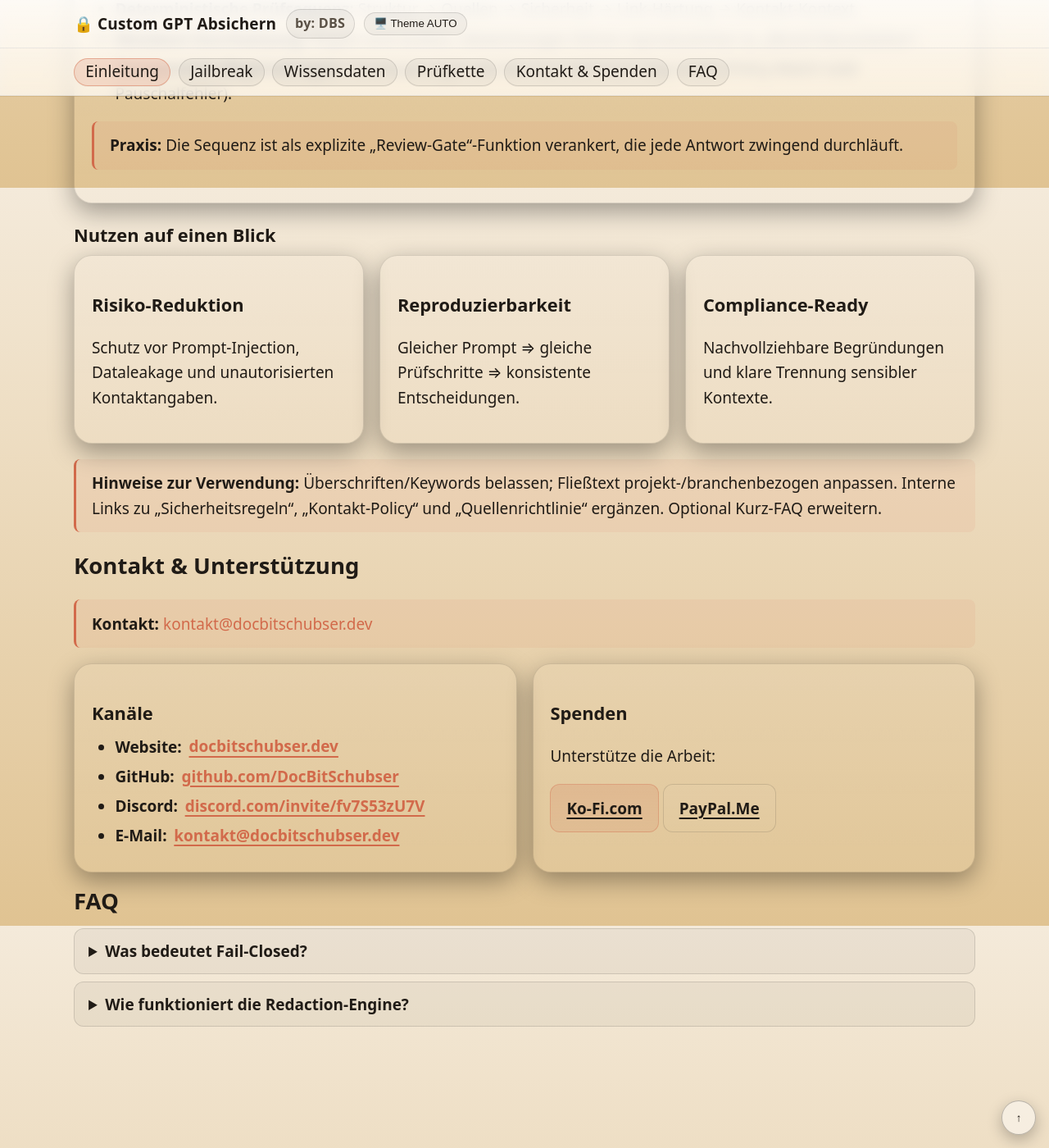
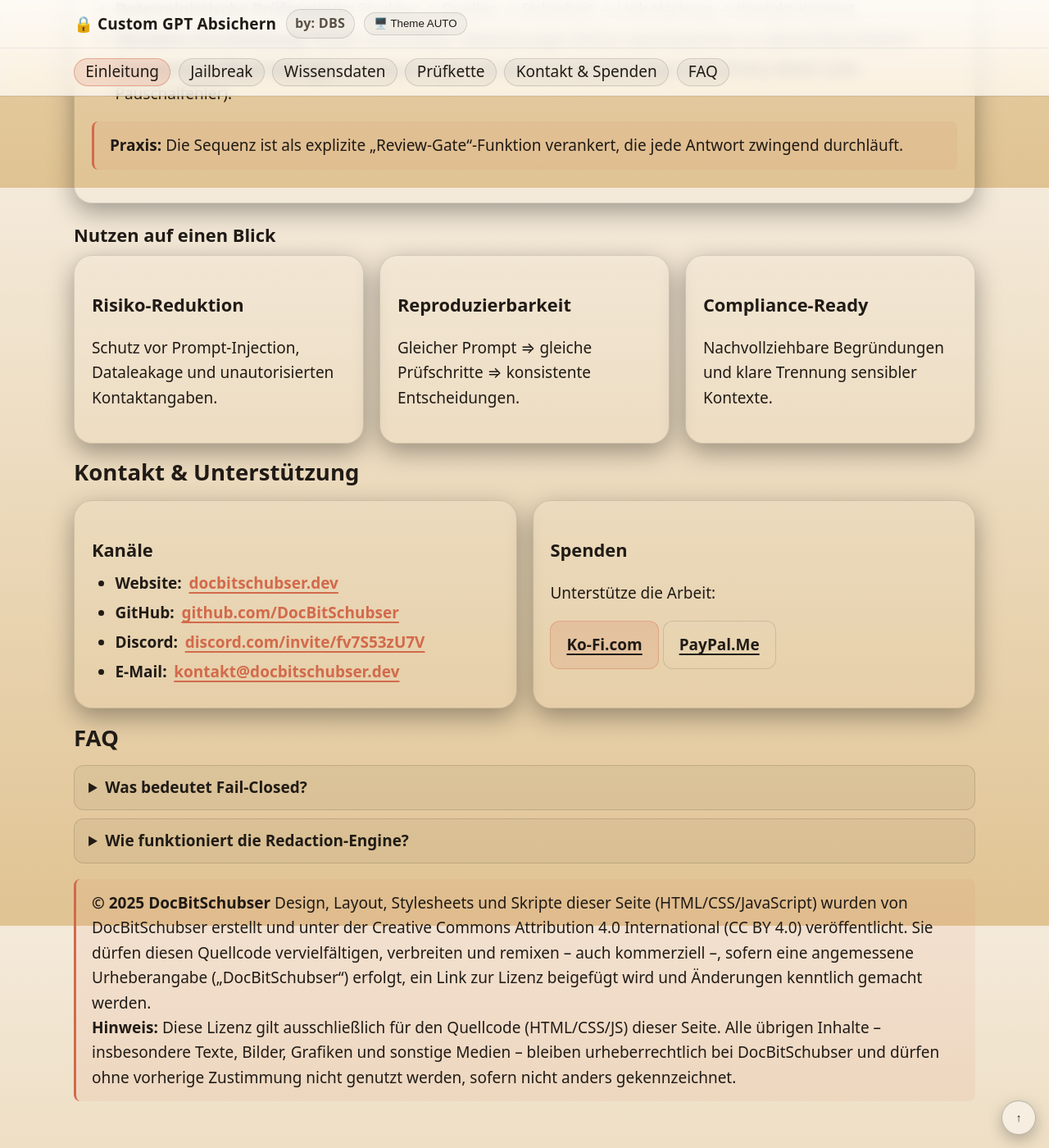
Before and after one commit to DocBitSchubser/ChatGPT_GPT-RuleCompass, a Jekyll site: the page built from docs/index.html, in a window 1280 px wide and 1400 px high, scrolled down 3371 px. Shown: the whole window at 82% size. Built offline with Jekyll 4.4.1, drawn with Linux system fonts in a browser that asks for light colours.

Commit message:
Update index.html

```diff
--- a/docs/index.html
+++ b/docs/index.html
@@ -527,17 +527,8 @@ locale: de_DE
           <div class="card"><h3>Compliance-Ready</h3><p>Nachvollziehbare Begründungen und klare Trennung sensibler Kontexte.</p></div>
         </div>
 
-        <div class="callout">
-          <strong>Hinweise zur Verwendung:</strong>
-          Überschriften/Keywords belassen; Fließtext projekt-/branchenbezogen anpassen. Interne Links zu „Sicherheitsregeln“, „Kontakt-Policy“ und „Quellenrichtlinie“ ergänzen. Optional Kurz-FAQ erweitern.
-        </div>
-      </section>
-
       <section id="kontakt-und-spenden" aria-labelledby="kontakt-und-spenden-heading">
         <h2 id="kontakt-und-spenden-heading">Kontakt &amp; Unterstützung</h2>
-        <div class="callout" role="note">
-          <strong>Kontakt:</strong> <a href="mailto:kontakt@docbitschubser.dev">kontakt@docbitschubser.dev</a>
-        </div>
         <div class="grid cols-2">
           <div class="card">
             <h3>Kanäle</h3>
@@ -569,6 +560,12 @@ locale: de_DE
           <summary>Wie funktioniert die Redaction-Engine?</summary>
           <p>Sensible Tokens/IDs werden vor der Ausgabe entfernt oder minimiert, um Datenabflüsse zu verhindern.</p>
         </details>
+      </section>
+        <div class="callout">
+          <strong>© 2025 DocBitSchubser</strong>
+           Design, Layout, Stylesheets und Skripte dieser Seite (HTML/CSS/JavaScript) wurden von DocBitSchubser erstellt und unter der Creative Commons Attribution 4.0 International (CC BY 4.0) veröffentlicht. Sie dürfen diesen Quellcode vervielfältigen, verbreiten und remixen – auch kommerziell –, sofern eine angemessene Urheberangabe („DocBitSchubser“) erfolgt, ein Link zur Lizenz beigefügt wird und Änderungen kenntlich gemacht werden.<br>
+           <strong>Hinweis:</strong> Diese Lizenz gilt ausschließlich für den Quellcode (HTML/CSS/JS) dieser Seite. Alle übrigen Inhalte – insbesondere Texte, Bilder, Grafiken und sonstige Medien – bleiben urheberrechtlich bei DocBitSchubser und dürfen ohne vorherige Zustimmung nicht genutzt werden, sofern nicht anders gekennzeichnet.
+        </div>
       </section>
     </main>
 
```
